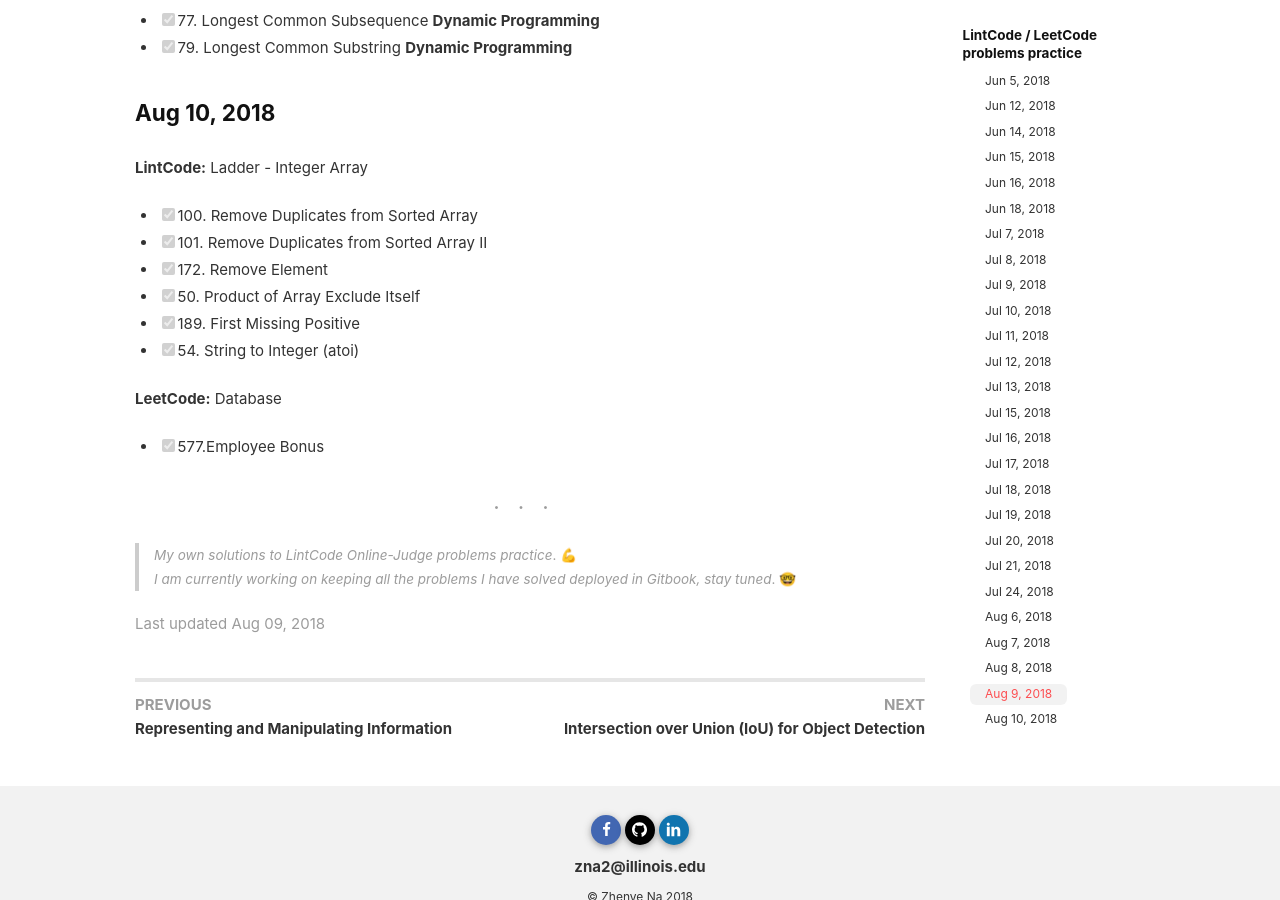
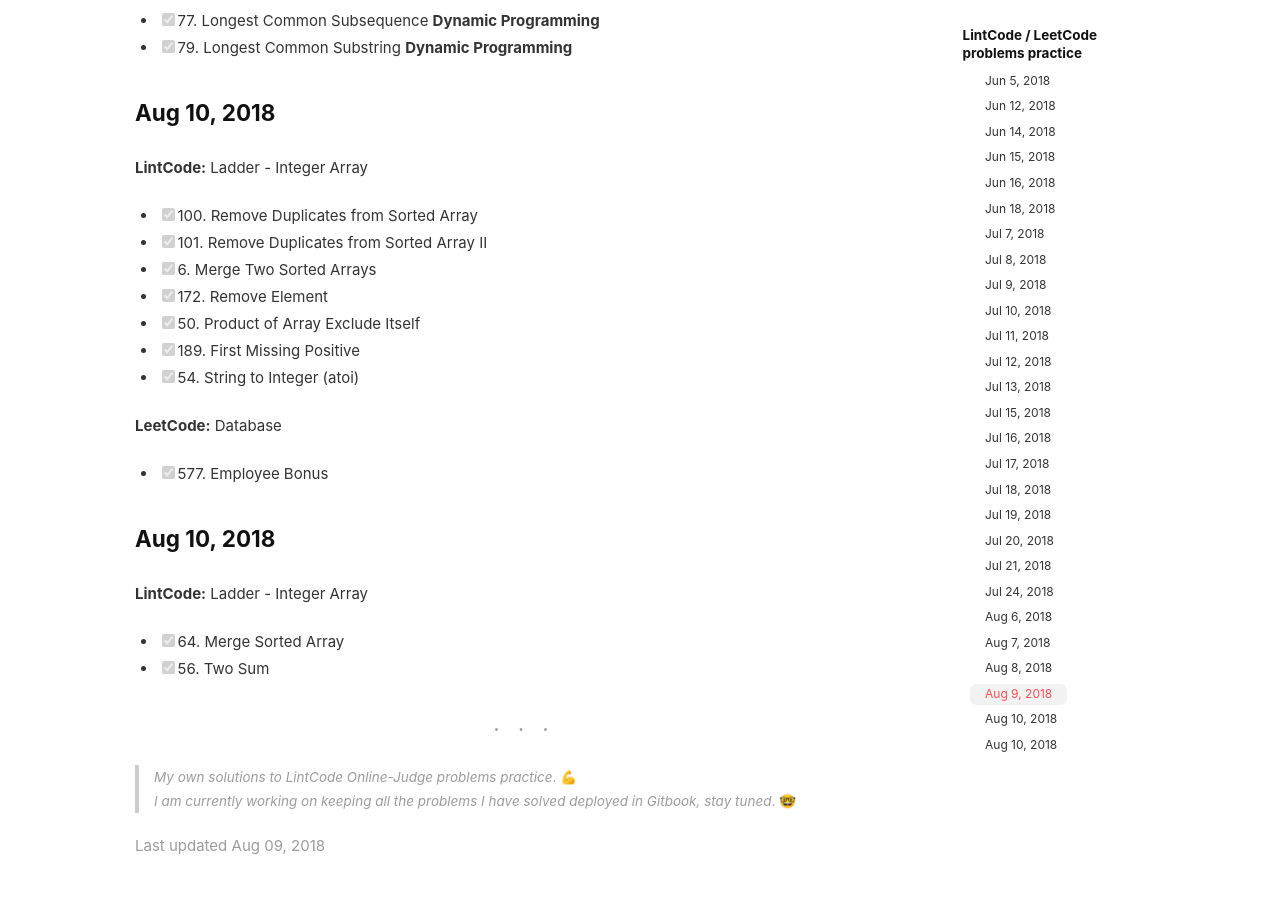
Before and after one commit to Zhenye-Na/blog, a Jekyll site: the page built from _posts/2018-06-05-problem-practice.md, in a window 1280 px wide and 900 px high, scrolled down 7979 px. Built offline with Jekyll 4.4.1, drawn with Linux system fonts in a browser that asks for light colours; nearby versions of some CDN libraries; comment, search, counter and statistics services are not loaded.

Commit message:
update log

```diff
--- a/_posts/2018-06-05-problem-practice.md
+++ b/_posts/2018-06-05-problem-practice.md
@@ -329,6 +329,7 @@
 
 - [x] 100. Remove Duplicates from Sorted Array
 - [x] 101. Remove Duplicates from Sorted Array II
+- [x] 6. Merge Two Sorted Arrays
 - [x] 172. Remove Element
 - [x] 50. Product of Array Exclude Itself
 - [x] 189. First Missing Positive
@@ -336,7 +337,15 @@
 
 **LeetCode:** Database
 
-- [x] 577.Employee Bonus
+- [x] 577. Employee Bonus
+
+
+### Aug 10, 2018
+
+**LintCode:** Ladder - Integer Array
+
+- [x] 64. Merge Sorted Array
+- [x] 56. Two Sum
 
 
 
```
